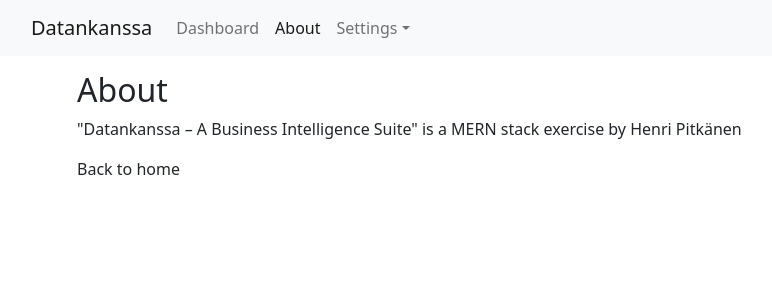
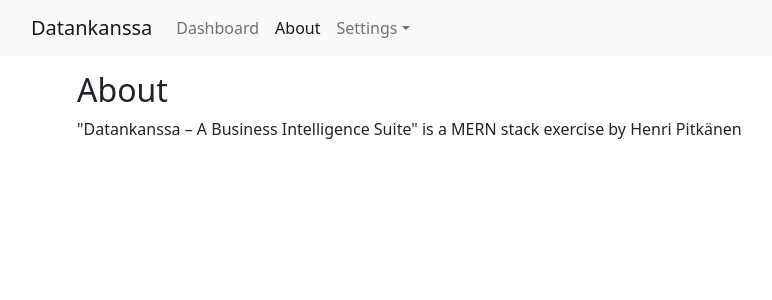
Before and after one commit to henrituol/datankanssa, a React (Create React App) app in the folder client/: page /about in a window 1280 px wide. Shown: the top 300 px of the page, without its empty margins (51-823 px from the left). Built offline with nearby package versions, Linux system fonts and the light colour scheme.

Commit message:
Removed a button that has become redundant due to navbar

```diff
--- a/client/src/views/About.js
+++ b/client/src/views/About.js
@@ -1,13 +1,9 @@
-import { NavLink } from "react-router-dom";
 
 const About = () => {
     return(
         <div>
             <h2>About</h2>
             <p>"Datankanssa – A Business Intelligence Suite" is a MERN stack exercise by Henri Pitkänen</p>
-            <NavLink className="nav-link" to="/">
-            Back to home
-            </NavLink>
         </div>
     )
 }
```
